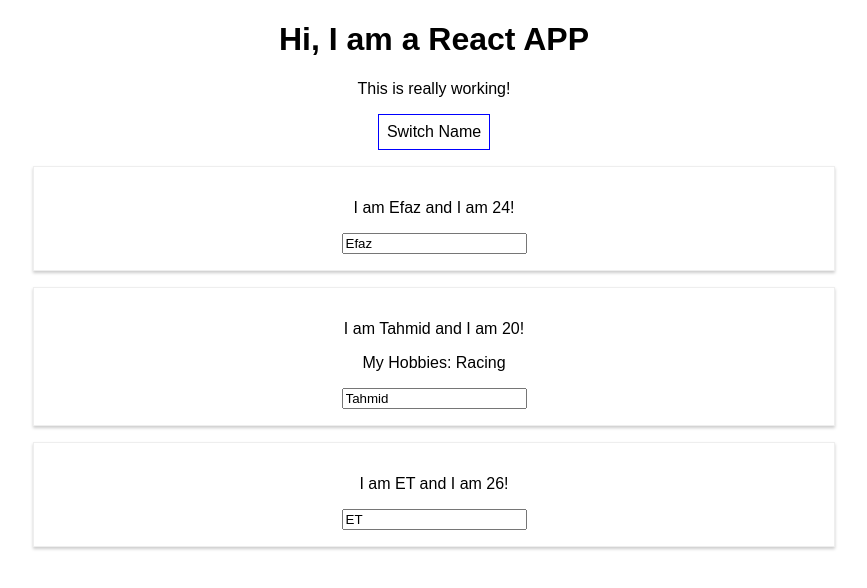
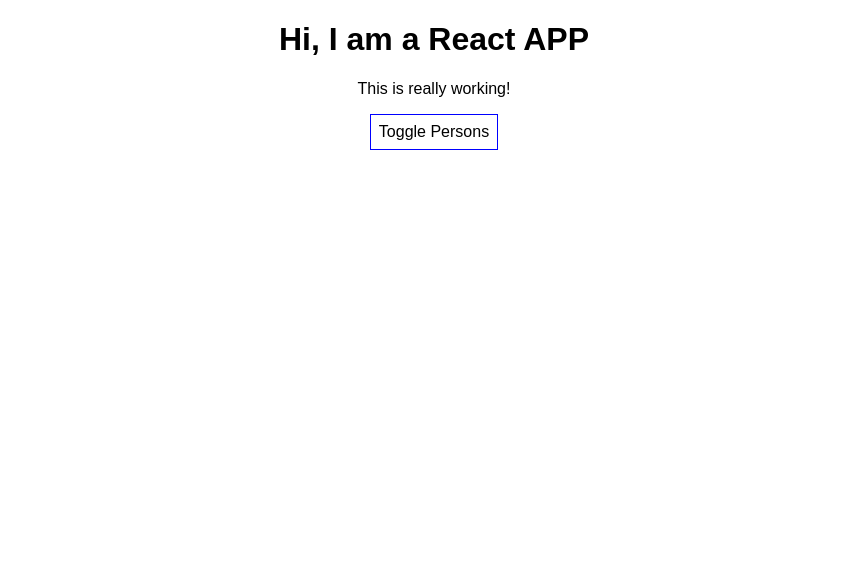
Before and after one commit to tahmidefaz/react-prac, a React (Create React App) app: page / in a window 1280 px wide. Shown: the top 588 px of the page, without its empty margins (206-1073 px from the left). Built offline with nearby package versions, Linux system fonts and the light colour scheme.

Commit message:
toggling Persons

```diff
--- a/src/App.js
+++ b/src/App.js
@@ -8,7 +8,8 @@
       { name: 'Efaz', age: '24'},
       { name: 'Tahmid', age:' 20'},
       { name: 'ET', age: '26'}
-    ]
+    ],
+    showPersons: false
   }
 
   switchNameHandler = (newName) => {
@@ -30,6 +31,11 @@
     })
   }
 
+  togglePersonsHandler = () => {
+      const doesShow = this.state.showPersons;
+      this.setState({showPersons: !doesShow});
+  }
+
   render() {
     //Call to switchNameHandler in button is inefficient, use bind as often as possible
     const style = {
@@ -40,24 +46,35 @@
       cursor: 'pointer'
     };
 
+    let persons = null;
+
+    if(this.state.showPersons){
+      persons = (
+          <div>
+              <Person
+                name={this.state.persons[0].name}
+                age={this.state.persons[0].age}/>
+              <Person
+                name={this.state.persons[1].name}
+                age={this.state.persons[1].age}
+                click={this.switchNameHandler.bind(this, 'Martinez')}
+                changed={this.nameChangedHandler}>My Hobbies: Racing</Person>
+              <Person
+                name={this.state.persons[2].name}
+                age={this.state.persons[2].age}/>
+            </div>
+      )
+    }
+
     return (
       <div className="App">
         <h1>Hi, I am a React APP</h1>
         <p>This is really working!</p>
         <button
           style={style}
-          onClick={() => this.switchNameHandler('Adan')}>Switch Name</button>
-        <Person
-          name={this.state.persons[0].name}
-          age={this.state.persons[0].age}/>
-        <Person
-          name={this.state.persons[1].name}
-          age={this.state.persons[1].age}
-          click={this.switchNameHandler.bind(this, 'Martinez')}
-          changed={this.nameChangedHandler}>My Hobbies: Racing</Person>
-        <Person
-          name={this.state.persons[2].name}
-          age={this.state.persons[2].age}/>
+          onClick={this.togglePersonsHandler}>Toggle Persons
+        </button>
+        {persons}
       </div>
     );
     // return React.createElement('div',{className: 'App'},React.createElement('h1',null,'Does this work?'));
```
